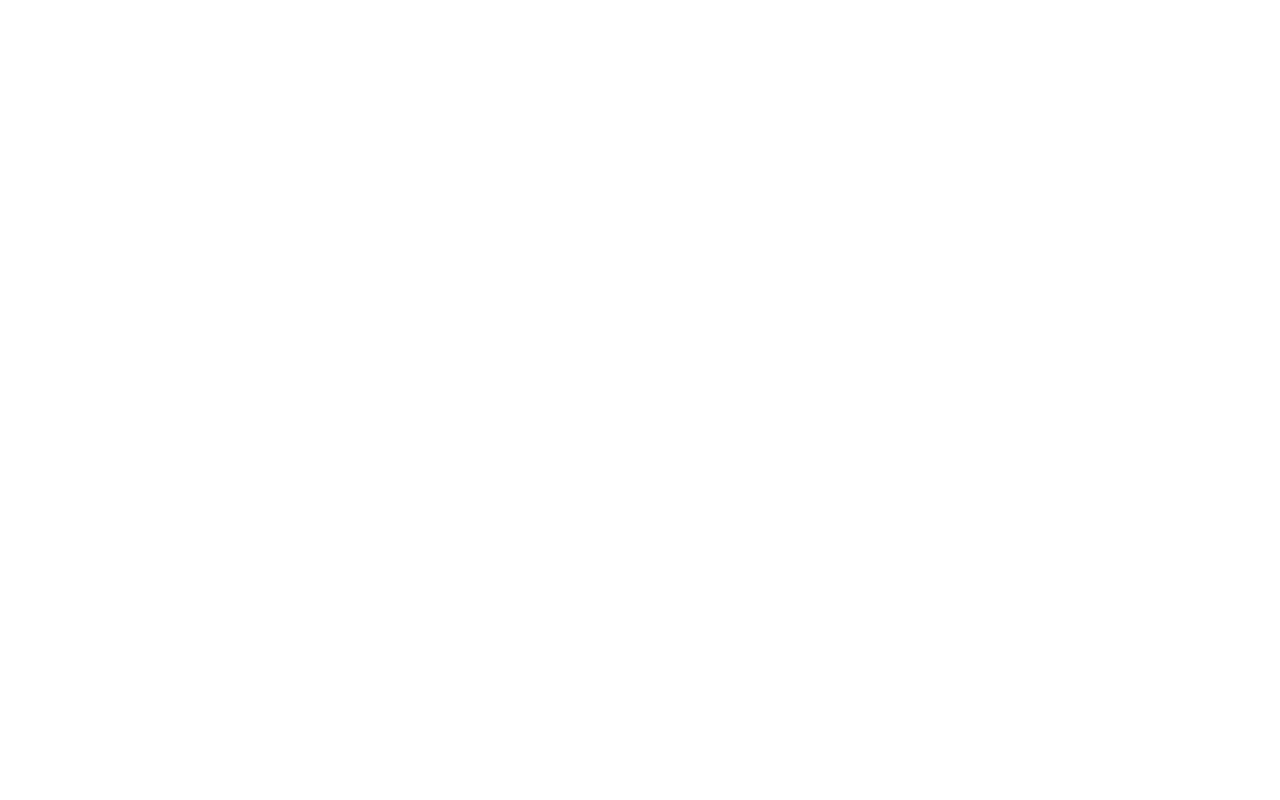
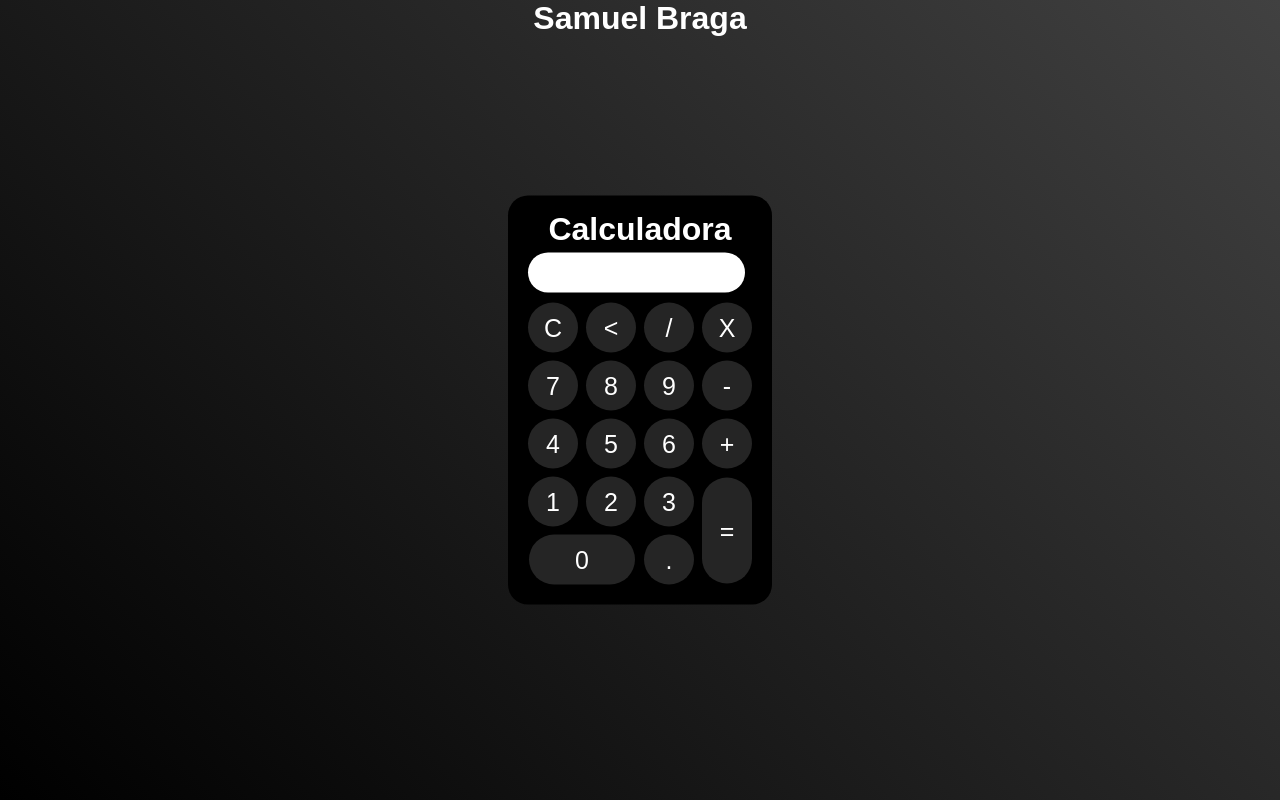
Before and after one commit to samuelbrag4/calculadora, a plain HTML site: page index.html in a window 1280 px wide. Drawn offline with Linux system fonts and the light colour scheme.

Commit message:
feat: creating the calculator with HTML and CSS, and starting the insertion configuration
Creation of the visual part with HTML and CSS and beginning of insertion, allowing the insertion of numbers only

```diff
--- a/assets/css/style.css
+++ b/assets/css/style.css
@@ -0,0 +1,63 @@
+/* Formatação de todos os elementos */
+* {
+    margin: 0;
+    padding: 0;
+}
+
+/* Decoração do fundo */
+.fundo {
+    background-image: linear-gradient(45deg, black, rgb(65, 65, 65));
+    height: 100vh;
+    color: rgb(255, 255, 255);
+    font-family: Arial, Helvetica, sans-serif;
+    text-align: center;
+}
+
+/* Formatação da calculadora */
+.calculadora {
+    position: absolute;
+    background-color: rgb(0, 0, 0);
+    top: 50%;
+    left: 50%;
+    transform: translate(-50%, -50%);
+    border-radius: 20px;
+    padding: 15px;
+}
+
+/* Formatação da área onde os números vão aparecer */
+#resultado {
+    background-color: white;
+    width: 207px;
+    height: 30px;
+    margin: 5px;
+    font-size: 25px;
+    color: black;
+    border-radius: 30px;
+    text-align: right;
+    padding: 5px;
+}
+
+/* Botões */
+button {
+    width: 50px;
+    height: 50px;
+    font-size: 25px;
+    cursor: pointer;
+    background-color: rgb(37, 37, 37);
+    border: none;
+    color: white;
+    border-radius: 30px;
+    margin: 3px;
+}
+
+button:hover {
+    background-color: black;
+}
+
+.igualdade {
+    height: 106px;
+}
+
+.zero {
+    width: 106px;
+}
--- a/assets/js/script.js
+++ b/assets/js/script.js
@@ -0,0 +1,5 @@
+function insert(num)
+{
+    var numero = document.getElementById('resultado').innerHTML;
+    document.getElementById('resultado').innerHTML = numero + num;
+}
--- a/index.html
+++ b/index.html
@@ -9,6 +9,43 @@
 
 </head>
 <body>
+    <div class="fundo">
+        <h1>Samuel Braga</h1>
+        <div class="calculadora">
+            <h1>Calculadora</h1>
+            <p id="resultado"></p>
+            <table>
+                <tr>
+                    <td><button>C</button></td>
+                    <td><button><</button></td>
+                    <td><button>/</button></td>
+                    <td><button>X</button></td>
+                </tr>
+                <tr>
+                    <td><button onclick="insert('7')">7</button></td>
+                    <td><button onclick="insert('8')">8</button></td>
+                    <td><button onclick="insert('9')">9</button></td>
+                    <td><button>-</button></td>
+                </tr>
+                <tr>
+                    <td><button onclick="insert('4')">4</button></td>
+                    <td><button onclick="insert('5')">5</button></td>
+                    <td><button onclick="insert('6')">6</button></td>
+                    <td><button>+</button></td>
+                </tr>
+                <tr>
+                    <td><button onclick="insert('1')">1</button></td>
+                    <td><button onclick="insert('2')">2</button></td>
+                    <td><button onclick="insert('3')">3</button></td>
+                    <td rowspan="2"><button class="igualdade">=</button></td>
+                </tr>
+                <tr>
+                    <td colspan="2"><button class="zero" onclick="insert('0')">0</button></td>
+                    <td><button>.</button></td>
+                </tr>
+            </table>
+        </div>
+    </div>
 
     <script src="assets/js/script.js"></script>
 </body>
```
